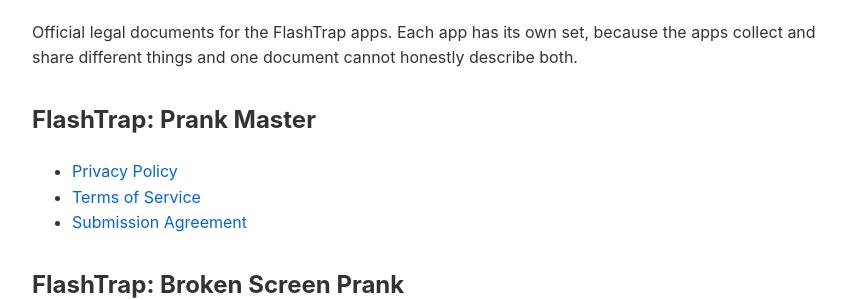
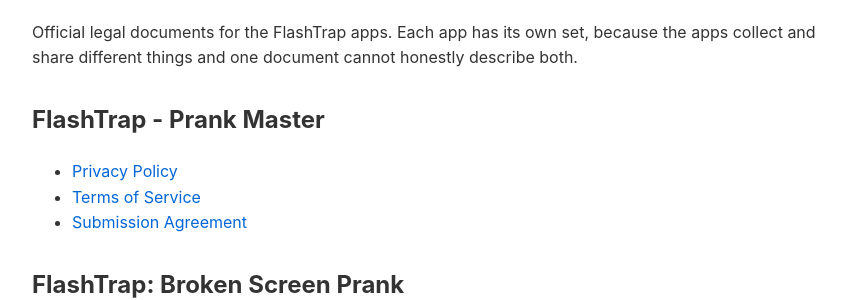
Before and after one commit to flashtrap/flashtrap-legal, a Jekyll site: the page built from index.md, in a window 1280 px wide. Shown: the part 144-444 px from the top of the page, without its empty margins (208-1071 px from the left). Built offline with Jekyll 4.4.1, drawn with Linux system fonts in a browser that asks for light colours; our own code applies the rules of GitHub Pages for plain Markdown files.

```diff
--- a/index.md
+++ b/index.md
@@ -3,7 +3,7 @@
 Official legal documents for the FlashTrap apps. Each app has its own set, because the apps collect
 and share different things and one document cannot honestly describe both.
 
-## FlashTrap: Prank Master
+## FlashTrap - Prank Master
 
 * [Privacy Policy](./prank-master/privacy-policy)
 * [Terms of Service](./prank-master/terms-of-service)
```
